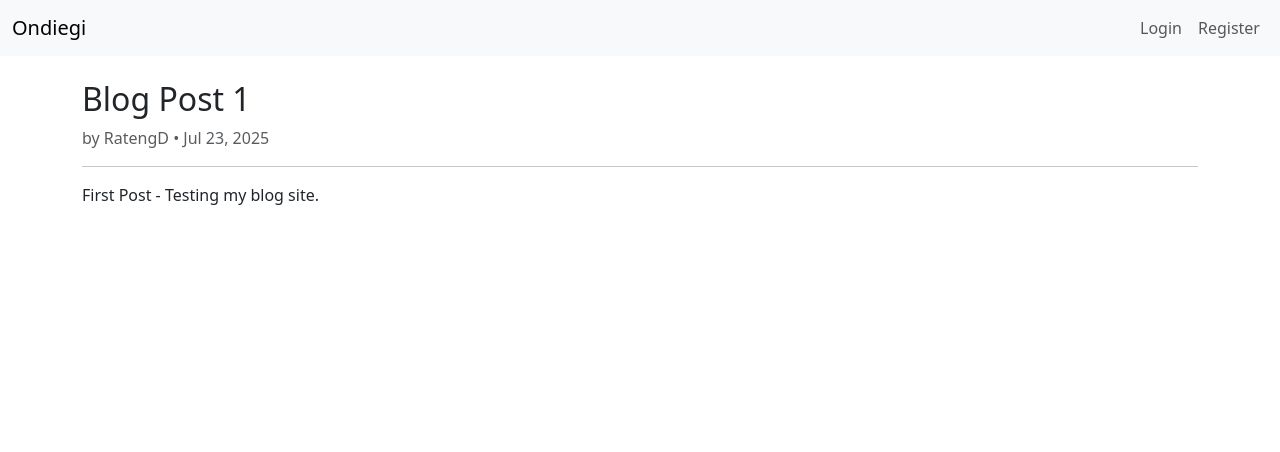
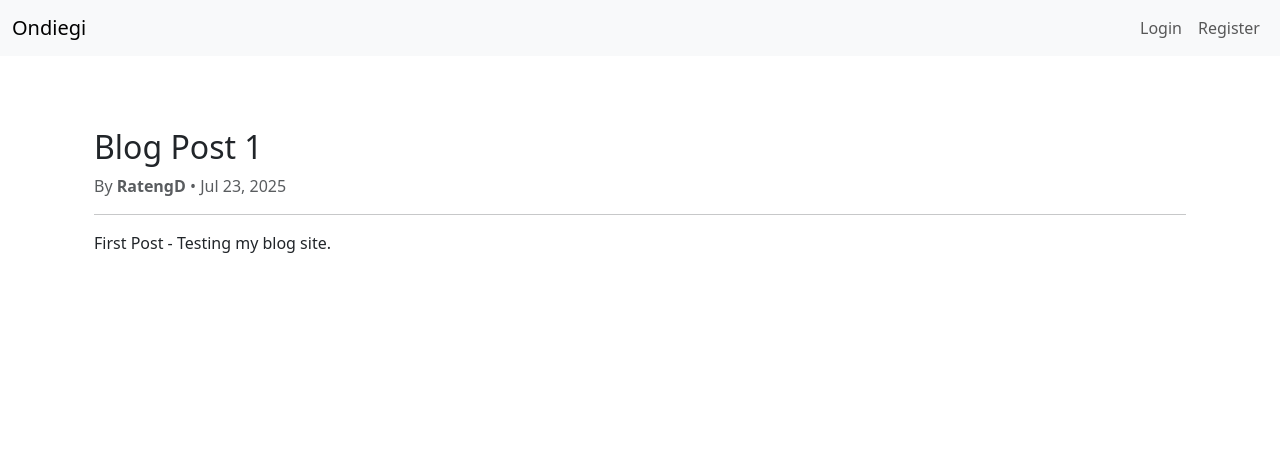
Before and after one commit to PeterOsoo/ondiegi-blog-app-1, a Django app: page /blog/1/ in a window 1280 px wide. Shown: the top 452 px of the page. Run offline with Django 5.2, Linux system fonts and the light colour scheme; data comes from the database, SQL or seed files in the repository.

Commit message:
update auth

```diff
--- a/blog/templates/blog/view_post.html
+++ b/blog/templates/blog/view_post.html
@@ -2,13 +2,17 @@
 {% block title %}{{ post.title }}{% endblock %}
 
 {% block content %}
-  <h2>{{ post.title }}</h2>
-  <p class="text-muted">by {{ post.author.username }} • {{ post.created_at|date:"M d, Y" }}</p>
+<div class="container mt-5">
+  <h2 class="mb-2">{{ post.title }}</h2>
+  <p class="text-muted">By <strong>{{ post.author.username }}</strong> • {{ post.created_at|date:"M d, Y" }}</p>
   <hr>
   <p>{{ post.content }}</p>
 
-  {% if user == post.author %}
-    <a href="{% url 'edit-post' post.pk %}" class="btn btn-sm btn-warning">Edit</a>
-    <a href="{% url 'delete-post' post.pk %}" class="btn btn-sm btn-danger">Delete</a>
+  {% if user.is_authenticated and user == post.author %}
+    <div class="mt-4">
+      <a href="{% url 'edit-post' post.pk %}" class="btn btn-sm btn-outline-primary me-2">Edit</a>
+      <a href="{% url 'delete-post' post.pk %}" class="btn btn-sm btn-outline-danger">Delete</a>
+    </div>
   {% endif %}
+</div>
 {% endblock %}
```
